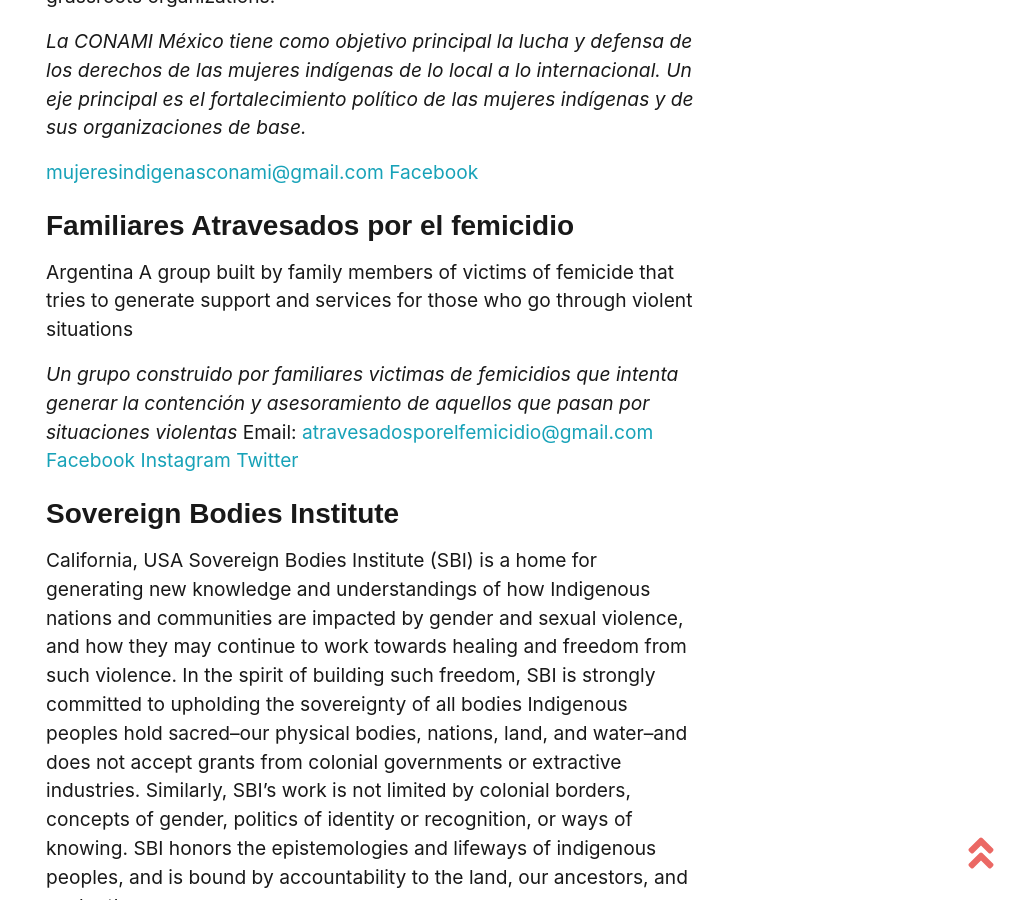
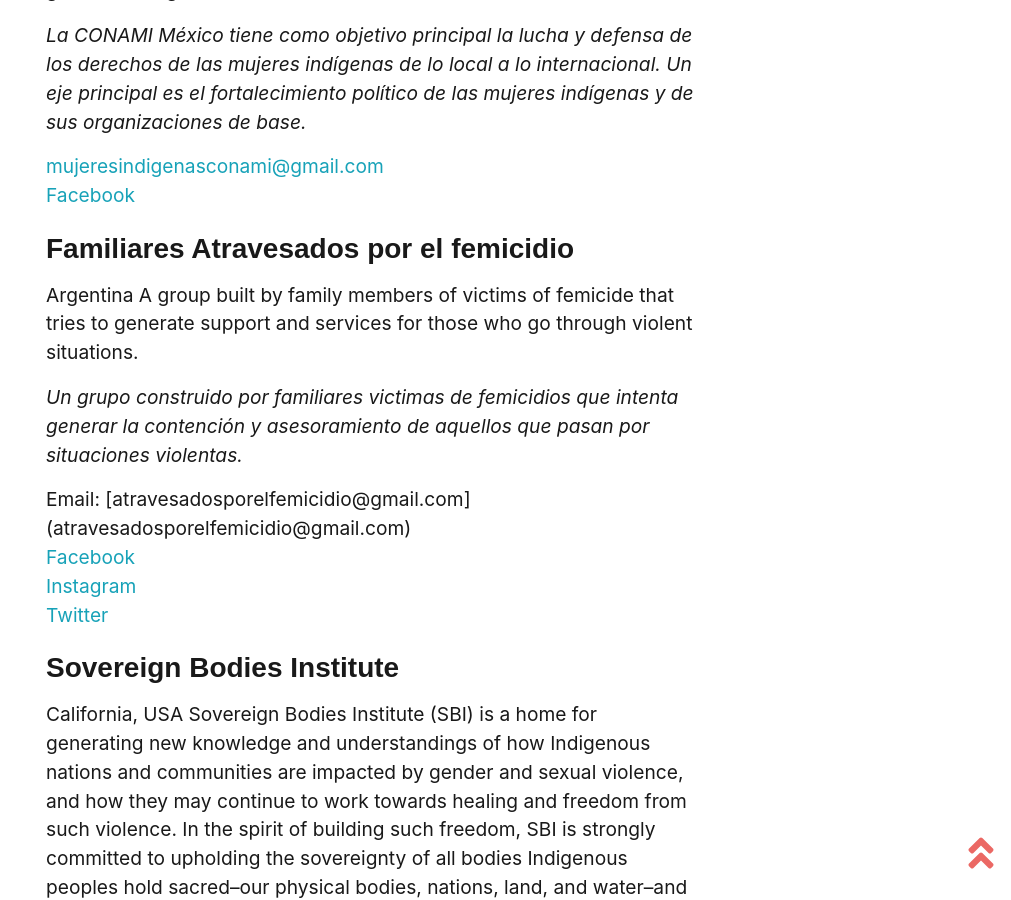
Before and after one commit to riaf-red/riaf-red.github.io, a Jekyll site: the page built from pages/affiliate.md, in a window 1280 px wide and 900 px high, scrolled down 1151 px. Shown: the whole window, without its empty margins (269-1280 px from the left). Built offline with Jekyll 4.4.1, drawn with Linux system fonts in a browser that asks for light colours; nearby versions of some CDN libraries; some web fonts are replaced.

Commit message:
Update affiliate.md
update affiliate page

```diff
--- a/pages/affiliate.md
+++ b/pages/affiliate.md
@@ -4,7 +4,7 @@
 permalink: /affiliates.html
 ---
 
-## Affiliated Organizations
+# Affiliated Organizations
 
 RIAF partners with a number of organizations who also work in anti-feminicide organizing, advocacy, and activism. For more information about these organizations and their contacts, see below.
 
@@ -33,10 +33,11 @@
 
 ### Familiares Atravesados por el femicidio
 Argentina
-A group built by family members of victims of femicide that tries to generate support and services for those who go through violent situations
+A group built by family members of victims of femicide that tries to generate support and services for those who go through violent situations.
 
-*Un grupo construido por familiares victimas de femicidios que intenta generar la contención y asesoramiento de aquellos que pasan por situaciones violentas*
-Email: [atravesadosporelfemicidio@gmail.com](atravesadosporelfemicidio@gmail.com)
+*Un grupo construido por familiares victimas de femicidios que intenta generar la contención y asesoramiento de aquellos que pasan por situaciones violentas.*
+
+Email: [atravesadosporelfemicidio@gmail.com] (atravesadosporelfemicidio@gmail.com)
 [Facebook](https://www.facebook.com/Atravesados-por-el-femicidio-542493676125700)
 [Instagram](https://www.instagram.com/atravesadosporelfemicidio/?hl=en)
 [Twitter](https://twitter.com/atravesadosx?lang=en)
```
